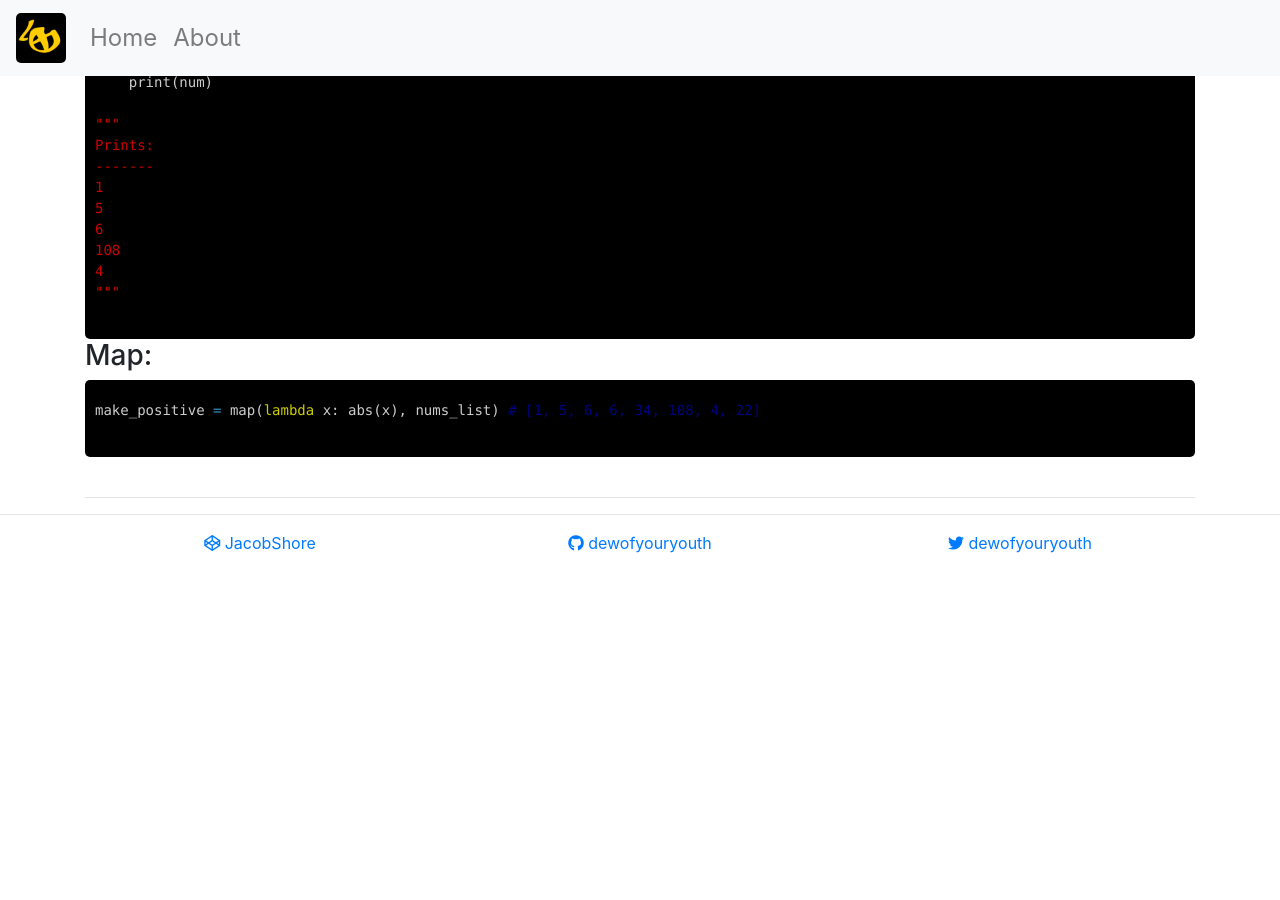
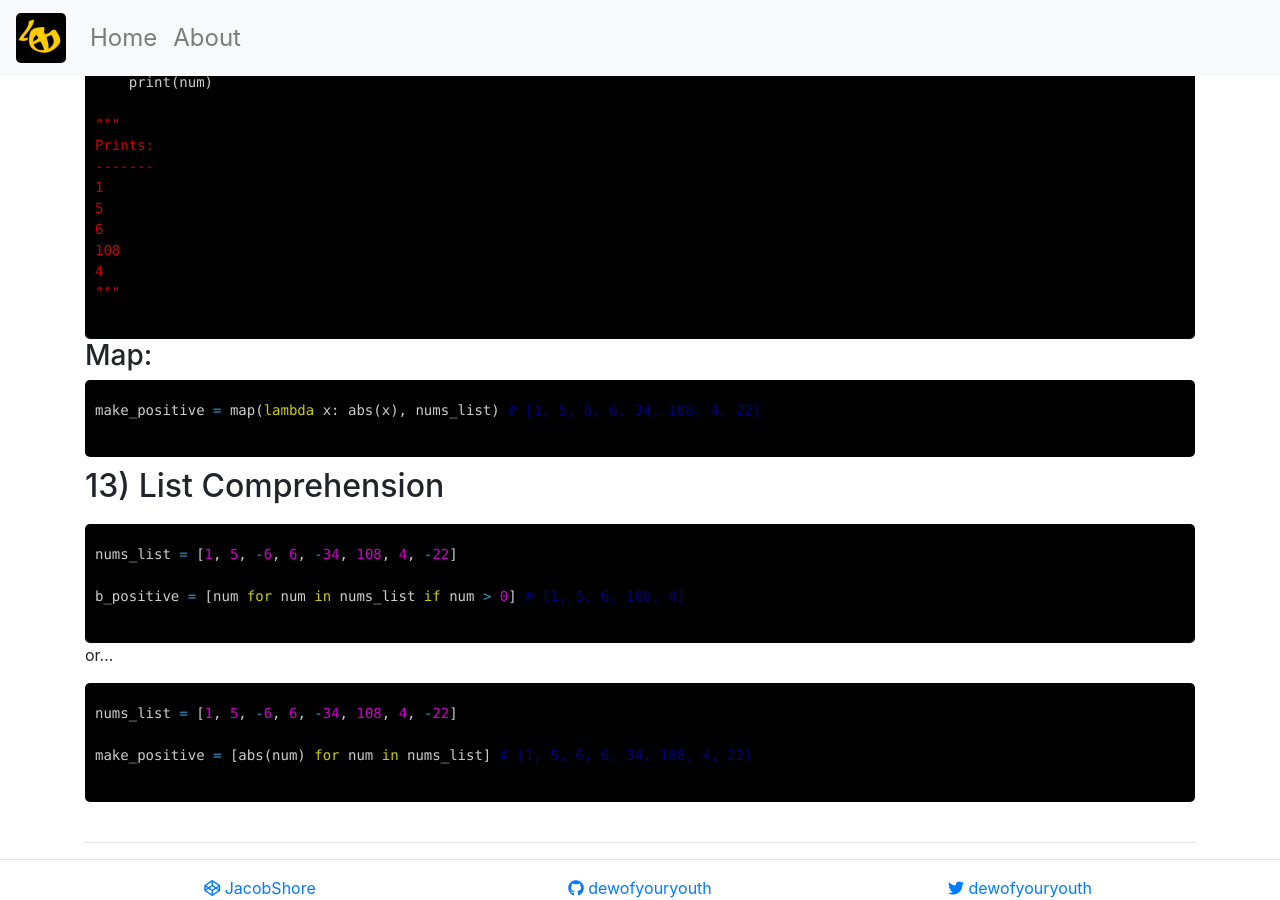
Before and after one commit to DewofyourYouth/DewofyourYouth.github.io, a Jekyll site: the page built from _posts/2019-07-14-python-tips-tricks-and-reminders.md, in a window 1280 px wide and 900 px high, scrolled down 4465 px. Built offline with Jekyll 4.4.1, drawn with Linux system fonts in a browser that asks for light colours; nearby versions of some CDN libraries; comment, search, counter and statistics services are not loaded; before the commit the page ends 5020 px from its top, so only the background shows below that.

Commit message:
list comprehension

````diff
--- a/_posts/2019-07-14-python-tips-tricks-and-reminders.md
+++ b/_posts/2019-07-14-python-tips-tricks-and-reminders.md
@@ -222,3 +222,19 @@ Prints:
 ```python
 make_positive = map(lambda x: abs(x), nums_list) # [1, 5, 6, 6, 34, 108, 4, 22]
 ```
+
+## 13) List Comprehension
+
+```python
+nums_list = [1, 5, -6, 6, -34, 108, 4, -22]
+
+b_positive = [num for num in nums_list if num > 0] # [1, 5, 6, 108, 4]
+```
+
+or...
+
+```python
+nums_list = [1, 5, -6, 6, -34, 108, 4, -22]
+
+make_positive = [abs(num) for num in nums_list] # [1, 5, 6, 6, 34, 108, 4, 22]
+```
````
